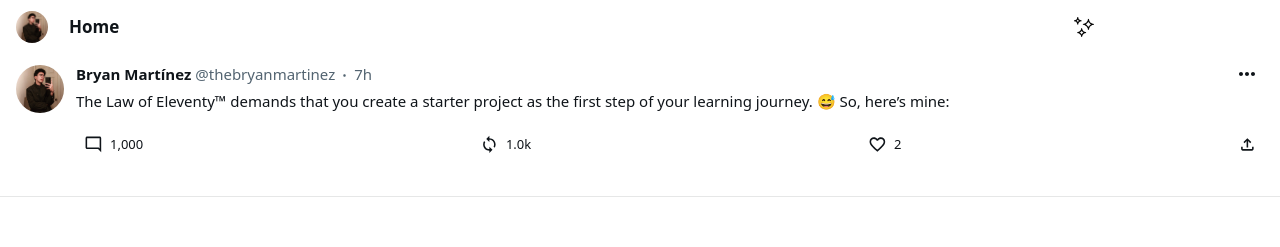
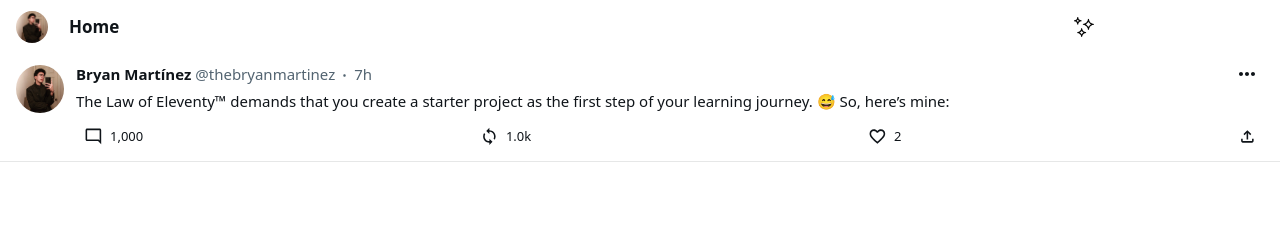
Before and after one commit to Rviewer-Challenges/5eOKpz2UfpRrzgF51dsN, a React (Vite) app: page / in a window 1280 px wide. Shown: the top 247 px of the page. Built offline with nearby package versions, Linux system fonts and the light colour scheme.

Commit message:
👌 IMPROVE: Better looking tweets by dinamic size

```diff
--- a/src/components/TextTweet.jsx
+++ b/src/components/TextTweet.jsx
@@ -8,7 +8,7 @@ import TweetAvatar from './TweetAvatar'
 
 const TextTweet = ({ children }) => {
 	return (
-		<div className='flex w-full h-36 px-4 py-3 pb-8 border border-b-1 border-black/10 border-x-0 border-t-0 hover:cursor-pointer'>
+		<div className='flex w-full px-4 pt-3 border border-b-1 border-black/10 border-x-0 border-t-0 hover:cursor-pointer'>
 			<TweetAvatar picture={profilePicture} />
 			<div className='w-full'>
 				<TweetHeader name={'Bryan Martínez'} username={'thebryanmartinez'} hour={7}/>
--- a/src/components/TweetFooter/TweetFooter.jsx
+++ b/src/components/TweetFooter/TweetFooter.jsx
@@ -10,7 +10,7 @@ import Tooltip from '../Tooltip'
 
 const TweetFooter = ({ comments, likes, retweets }) => {
 	return (
-		<div className='flex items-center my-4 w-full justify-between text-[13px]'>
+		<div className='flex items-center my-2 w-full justify-between text-[13px]'>
 			<Tooltip text={'Reply'} margin={'mt-[-8px] ml-[2px]'}>
 				<TweetFooterButton color={'blue'} number={comments}>
 					<ModeCommentOutlinedIcon sx={{ width: 18.75, height: 18.75 }} />
--- a/src/index.css
+++ b/src/index.css
@@ -4,11 +4,11 @@
 
 @layer components {
   .name {
-    @apply font-bold
+    @apply font-bold text-ellipsis overflow-hidden whitespace-nowrap
   }
 
   .username {
-    @apply font-normal text-gray
+    @apply font-normal text-gray text-ellipsis overflow-hidden whitespace-nowrap
   }
 
   .hovershadow {
```
